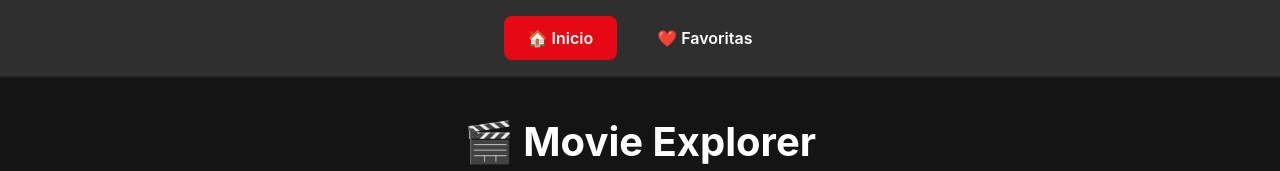
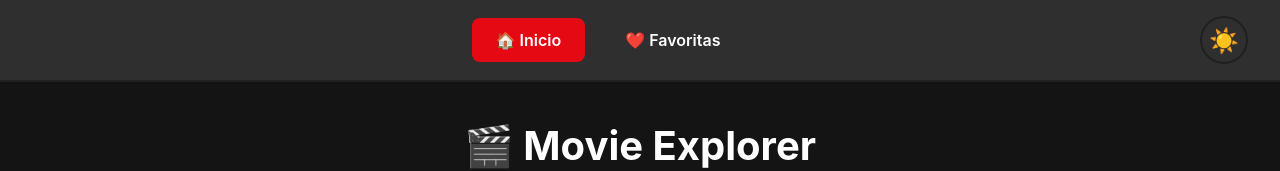
Before and after one commit to jarosemena/moviesearch, a React (Vite) app: page / in a window 1280 px wide. Shown: the top 171 px of the page. Built offline with nearby package versions, Linux system fonts and the light colour scheme; no server answers.

Commit message:
feat: implement dark/light theme system with hexagonal architecture

```diff
--- a/src/App.jsx
+++ b/src/App.jsx
@@ -1,5 +1,6 @@
 import { useState } from 'react';
 import { AppProvider } from './presentation/context/AppContext';
+import { ThemeProvider } from './presentation/context/ThemeContext';
 import { Navigation } from './presentation/components/Navigation/Navigation';
 import { Home } from './presentation/pages/Home/Home';
 import { Favorites } from './presentation/pages/Favorites/Favorites';
@@ -18,6 +19,7 @@ function App() {
   };
 
   return (
+    <ThemeProvider>
       <AppProvider>
         <Navigation currentView={currentView} onViewChange={setCurrentView} />
 
@@ -36,6 +38,7 @@ function App() {
           <MovieDetail movie={selectedMovie} onClose={handleCloseDetail} />
         )}
       </AppProvider>
+    </ThemeProvider>
   );
 }
 
--- /dev/null
+++ b/src/application/useCases/ManageThemeUseCase.js
@@ -0,0 +1,16 @@
+export class ManageThemeUseCase {
+  constructor(themeRepository) {
+    this.themeRepository = themeRepository;
+  }
+
+  getCurrentTheme() {
+    return this.themeRepository.getTheme();
+  }
+
+  toggleTheme() {
+    const currentTheme = this.themeRepository.getTheme();
+    const newTheme = currentTheme.toggle();
+    this.themeRepository.saveTheme(newTheme);
+    return newTheme;
+  }
+}
--- a/src/presentation/components/Navigation/Navigation.jsx
+++ b/src/presentation/components/Navigation/Navigation.jsx
@@ -1,11 +1,13 @@
 import { useApp } from '../../context/AppContext';
-import { Nav, NavButton, Badge } from './Navigation.styles';
+import { ThemeToggle } from '../ThemeToggle/ThemeToggle';
+import { Nav, NavButtons, NavButton, Badge } from './Navigation.styles';
 
 export const Navigation = ({ currentView, onViewChange }) => {
   const { favorites } = useApp();
 
   return (
     <Nav>
+      <NavButtons>
         <NavButton
           $active={currentView === 'home'}
           onClick={() => onViewChange('home')}
@@ -19,6 +21,8 @@ export const Navigation = ({ currentView, onViewChange }) => {
           ❤️ Favoritas
           {favorites.length > 0 && <Badge>{favorites.length}</Badge>}
         </NavButton>
+      </NavButtons>
+      <ThemeToggle />
     </Nav>
   );
 };
--- a/src/presentation/components/Navigation/Navigation.styles.js
+++ b/src/presentation/components/Navigation/Navigation.styles.js
@@ -2,17 +2,29 @@ import styled from 'styled-components';
 
 export const Nav = styled.nav`
   display: flex;
+  justify-content: space-between;
+  align-items: center;
   gap: 1rem;
   padding: 1rem 2rem;
   background: var(--card-bg);
-  border-bottom: 2px solid var(--secondary-color);
+  border-bottom: 2px solid var(--secondary);
   position: sticky;
   top: 0;
   z-index: 100;
+
+  @media (max-width: 768px) {
+    padding: 1rem;
+    gap: 0.5rem;
+  }
+`;
+
+export const NavButtons = styled.div`
+  display: flex;
+  gap: 1rem;
+  flex: 1;
   justify-content: center;
 
   @media (max-width: 768px) {
-    padding: 1rem;
     gap: 0.5rem;
   }
 `;
--- /dev/null
+++ b/src/presentation/components/ThemeToggle/ThemeToggle.jsx
@@ -0,0 +1,16 @@
+import { useTheme } from '../../context/ThemeContext';
+import { Container, ToggleButton, Icon } from './ThemeToggle.styles';
+
+export const ThemeToggle = () => {
+  const { theme, toggleTheme } = useTheme();
+
+  return (
+    <Container>
+      <ToggleButton onClick={toggleTheme} aria-label="Toggle theme">
+        <Icon $mode={theme.mode}>
+          {theme.mode === 'dark' ? '☀️' : '🌙'}
+        </Icon>
+      </ToggleButton>
+    </Container>
+  );
+};
--- /dev/null
+++ b/src/presentation/components/ThemeToggle/ThemeToggle.styles.js
@@ -0,0 +1,70 @@
+import styled from 'styled-components';
+
+export const Container = styled.div`
+  display: flex;
+  align-items: center;
+  justify-content: center;
+`;
+
+export const ToggleButton = styled.button`
+  background: var(--card-bg);
+  border: 2px solid var(--secondary);
+  border-radius: 50%;
+  width: 48px;
+  height: 48px;
+  display: flex;
+  align-items: center;
+  justify-content: center;
+  cursor: pointer;
+  transition: all 0.3s ease;
+  padding: 0;
+
+  &:hover {
+    transform: scale(1.1);
+    border-color: var(--primary);
+    box-shadow: 0 4px 12px rgba(229, 9, 20, 0.3);
+  }
+
+  &:active {
+    transform: scale(0.95);
+  }
+
+  @media (max-width: 768px) {
+    width: 40px;
+    height: 40px;
+  }
+`;
+
+export const Icon = styled.span`
+  font-size: 1.5rem;
+  display: flex;
+  align-items: center;
+  justify-content: center;
+  animation: ${props => props.$mode === 'dark' ? 'rotateIn' : 'rotateOut'} 0.3s ease;
+
+  @keyframes rotateIn {
+    from {
+      transform: rotate(-180deg);
+      opacity: 0;
+    }
+    to {
+      transform: rotate(0deg);
+      opacity: 1;
+    }
+  }
+
+  @keyframes rotateOut {
+    from {
+      transform: rotate(180deg);
+      opacity: 0;
+    }
+    to {
+      transform: rotate(0deg);
+      opacity: 1;
+    }
+  }
+
+  @media (max-width: 768px) {
+    font-size: 1.25rem;
+  }
+`;
--- /dev/null
+++ b/src/presentation/context/ThemeContext.jsx
@@ -0,0 +1,40 @@
+import { createContext, useContext, useState, useEffect } from 'react';
+import { LocalStorageThemeRepository } from '../../infrastructure/repositories/LocalStorageThemeRepository';
+import { ManageThemeUseCase } from '../../application/useCases/ManageThemeUseCase';
+
+const ThemeContext = createContext();
+
+export const ThemeProvider = ({ children }) => {
+  const themeRepository = new LocalStorageThemeRepository();
+  const manageThemeUseCase = new ManageThemeUseCase(themeRepository);
+
+  const [theme, setTheme] = useState(() => manageThemeUseCase.getCurrentTheme());
+
+  useEffect(() => {
+    // Apply theme colors to CSS variables
+    const root = document.documentElement;
+    Object.entries(theme.colors).forEach(([key, value]) => {
+      const cssVarName = `--${key.replace(/([A-Z])/g, '-$1').toLowerCase()}`;
+      root.style.setProperty(cssVarName, value);
+    });
+  }, [theme]);
+
+  const toggleTheme = () => {
+    const newTheme = manageThemeUseCase.toggleTheme();
+    setTheme(newTheme);
+  };
+
+  return (
+    <ThemeContext.Provider value={{ theme, toggleTheme }}>
+      {children}
+    </ThemeContext.Provider>
+  );
+};
+
+export const useTheme = () => {
+  const context = useContext(ThemeContext);
+  if (!context) {
+    throw new Error('useTheme must be used within ThemeProvider');
+  }
+  return context;
+};
```
Also changed, not shown: 1 other file (tests, documents, lock files or other folders). Lines whose indentation alone changed are shown as unchanged.
